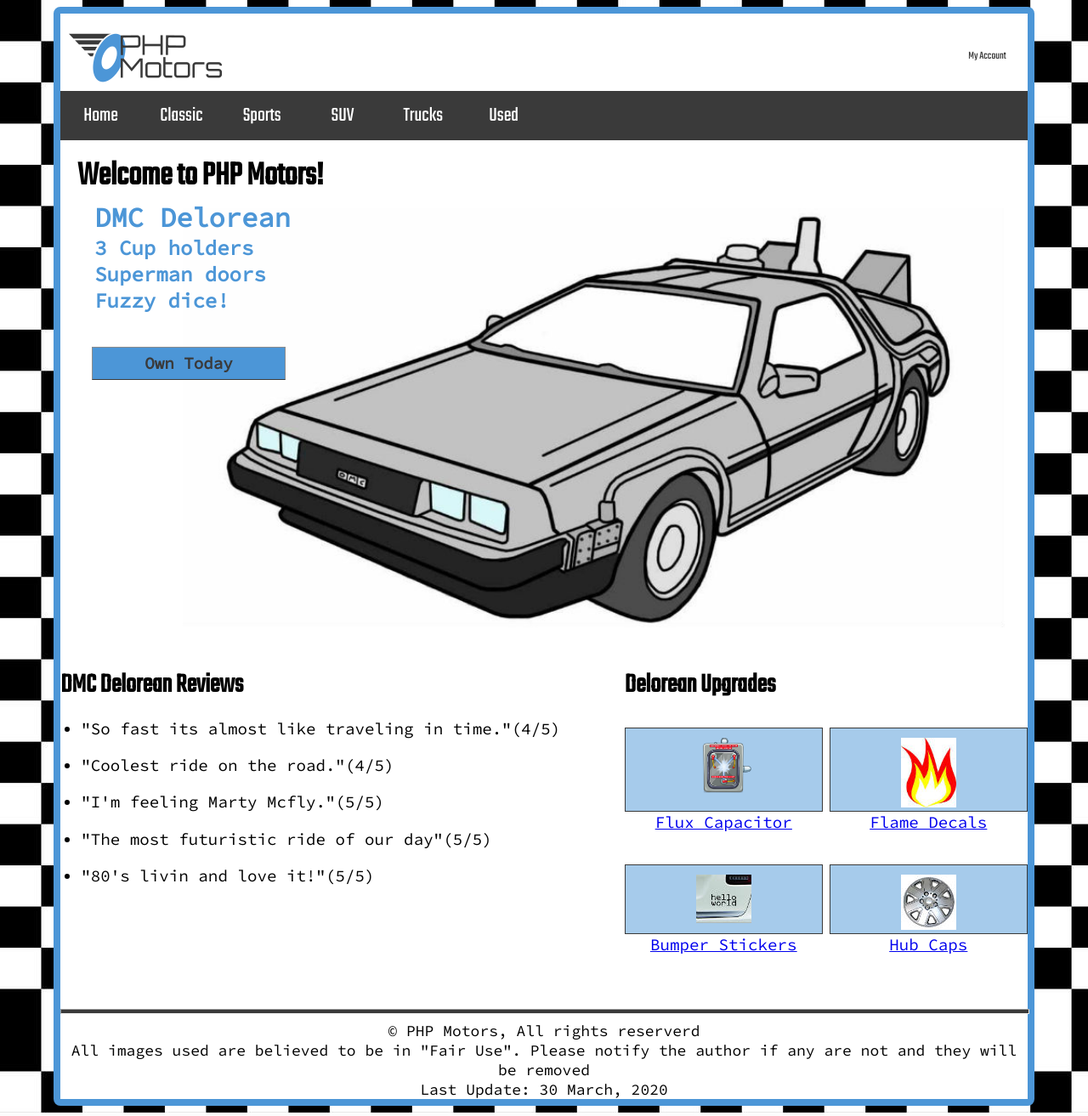
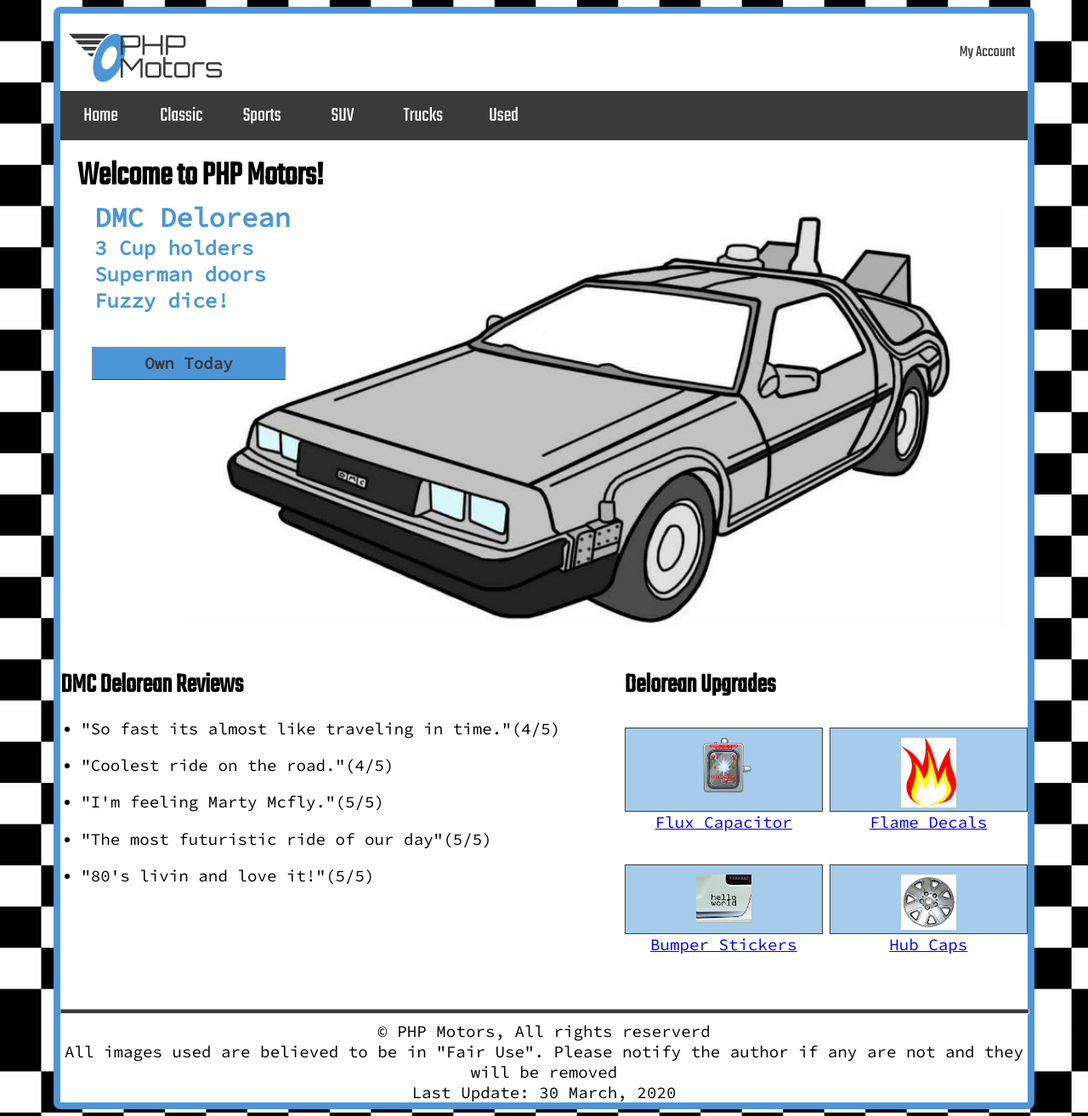
Before and after one commit to CristianAlegreBustos/phpmotors, a PHP site: page /home.php in a window 1280 px wide. Shown: the whole page at 85% size. Run offline with PHP 8.4, Linux system fonts and the light colour scheme; style sheets or scripts are compiled from the project's sources.

Commit message:
Enhancement 1

```diff
--- a/css/template/footer.scss
+++ b/css/template/footer.scss
@@ -17,6 +17,9 @@
     @media screen and (min-width:1000px) {
         font-size:large;
     }
+    @media screen and (min-width:1000px) {
+        font-size:larger;
+    }
 }
 
 [class*="text"]{
--- a/css/template/logo_navbar.scss
+++ b/css/template/logo_navbar.scss
@@ -13,15 +13,19 @@
         text-align: center;
         @media screen and (min-width:350px) {
             grid-column: -1/-4;
-            font-size:medium;
+
         }
         @media screen and (min-width:500px) {
             grid-column: -1/-3;
-            font-size:large;
+
         }
         @media screen and (min-width:958px) {
             grid-column: -1/-2;
-            font-size:x-large;
+
+        }
+        @media screen and (min-width:1200px) {
+            grid-column: -1/-2;
+
         }
     }
 
@@ -31,6 +35,15 @@
     color: $black;
     font-family: $paragraph-fonts;
     font-size: small;
+    @media screen and (min-width:350px) {
+        font-size:medium;
+    }
+    @media screen and (min-width:500px) {
+        font-size:large;
+    }
+    @media screen and (min-width:958px) {
+        font-size:larger;
+    }
 }
 .logo_img{
     max-width: 100%;
--- a/css/template/style.css
+++ b/css/template/style.css
@@ -16,19 +16,21 @@
 @media screen and (min-width: 350px) {
   .firstNavBar_MyAccount {
     grid-column: -1/-4;
-    font-size: medium;
   }
 }
 @media screen and (min-width: 500px) {
   .firstNavBar_MyAccount {
     grid-column: -1/-3;
-    font-size: large;
   }
 }
 @media screen and (min-width: 958px) {
   .firstNavBar_MyAccount {
     grid-column: -1/-2;
-    font-size: x-large;
+  }
+}
+@media screen and (min-width: 1200px) {
+  .firstNavBar_MyAccount {
+    grid-column: -1/-2;
   }
 }
 
@@ -36,6 +38,21 @@
   color: #3a3a3a;
   font-family: "Source Code Pro", monospace;
   font-size: small;
+}
+@media screen and (min-width: 350px) {
+  .account {
+    font-size: medium;
+  }
+}
+@media screen and (min-width: 500px) {
+  .account {
+    font-size: large;
+  }
+}
+@media screen and (min-width: 958px) {
+  .account {
+    font-size: larger;
+  }
 }
 
 .logo_img {
@@ -722,6 +739,11 @@
     font-size: large;
   }
 }
+@media screen and (min-width: 1000px) {
+  .footer_text {
+    font-size: larger;
+  }
+}
 
 [class*=text] {
   margin: 0em;
--- a/home.php
+++ b/home.php
@@ -7,7 +7,7 @@
   <link href="https://fonts.googleapis.com/css2?family=Source+Code+Pro:wght@400&display=swap" rel="stylesheet">
   <link rel="stylesheet" media="screen" href="/phpmotors/css/template/style.css">
   <link rel="stylesheet" media="screen" href="/phpmotors/css/home/style.css">
-  <title>PHP Motors</title>
+  <title>HOME|PHP Motors</title>
   <meta name="viewport" content="width=device-width, initial-scale=1">
 </head>
 
--- a/template.php
+++ b/template.php
@@ -7,7 +7,6 @@
   <link href="https://fonts.googleapis.com/css2?family=Source+Code+Pro:wght@400&display=swap" rel="stylesheet">
   <title>PHP Motors</title>
   <meta name="viewport" content="width=device-width, initial-scale=1">
-  <meta charset="utf-8">
   <link rel="stylesheet" media="screen" href="/phpmotors/css/template/style.css">
 
 </head>
```
Also changed, not shown: 1 other file.
